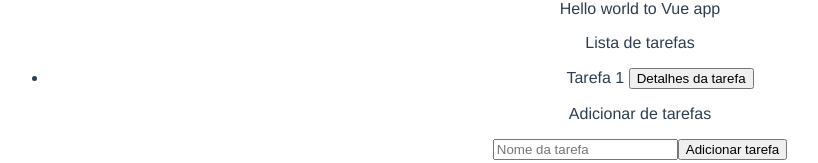
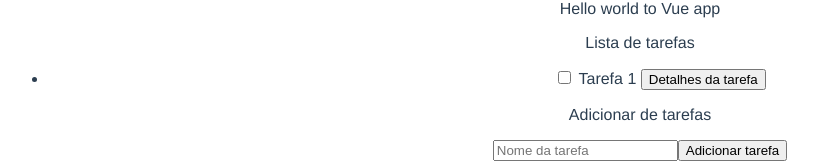
Before and after one commit to Marcosrso/todo-vue, a Vue app: page / in a window 1280 px wide. Shown: the part 290-453 px from the top of the page, without its empty margins (0-818 px from the left). Built offline with nearby package versions, Linux system fonts and the light colour scheme; data requests are answered from the project's data file.

Commit message:
complete task todo

```diff
--- a/package.json
+++ b/package.json
@@ -10,6 +10,7 @@
   },
   "dependencies": {
     "axios": "^0.21.1",
+    "bootstrap": "^5.0.2",
     "core-js": "^3.6.5",
     "vue": "^3.0.0",
     "vue-router": "^4.0.0-0",
--- a/src/components/ToDoList.vue
+++ b/src/components/ToDoList.vue
@@ -2,6 +2,11 @@
   <p>Lista de tarefas</p>
   <ul>
     <li v-for="toDo in toDoList" :key="toDo.id">
+      <input
+        type="checkbox"
+        :checked="toDo.status == 'completed'"
+        v-on:change="fulfillTask(toDo.id, $event)"
+      />
       {{ toDo.title }}
       <button v-on:click="showToDo(toDo.title)">Detalhes da tarefa</button>
     </li>
@@ -14,6 +19,7 @@
 interface IToDo {
   id: string;
   title: string;
+  status: 'completed' | 'waiting';
 }
 
 interface IToDoList {
@@ -33,6 +39,11 @@
     showToDo(ToDoTitle: string) {
       alert(ToDoTitle);
     },
+    fulfillTask: (toDoId: string, event: any) => {
+      axios.patch(`tasks/${toDoId}`, {
+        status: event.target.checked ? 'completed' : 'waiting',
+      });
+    },
   },
 });
 </script>
```
